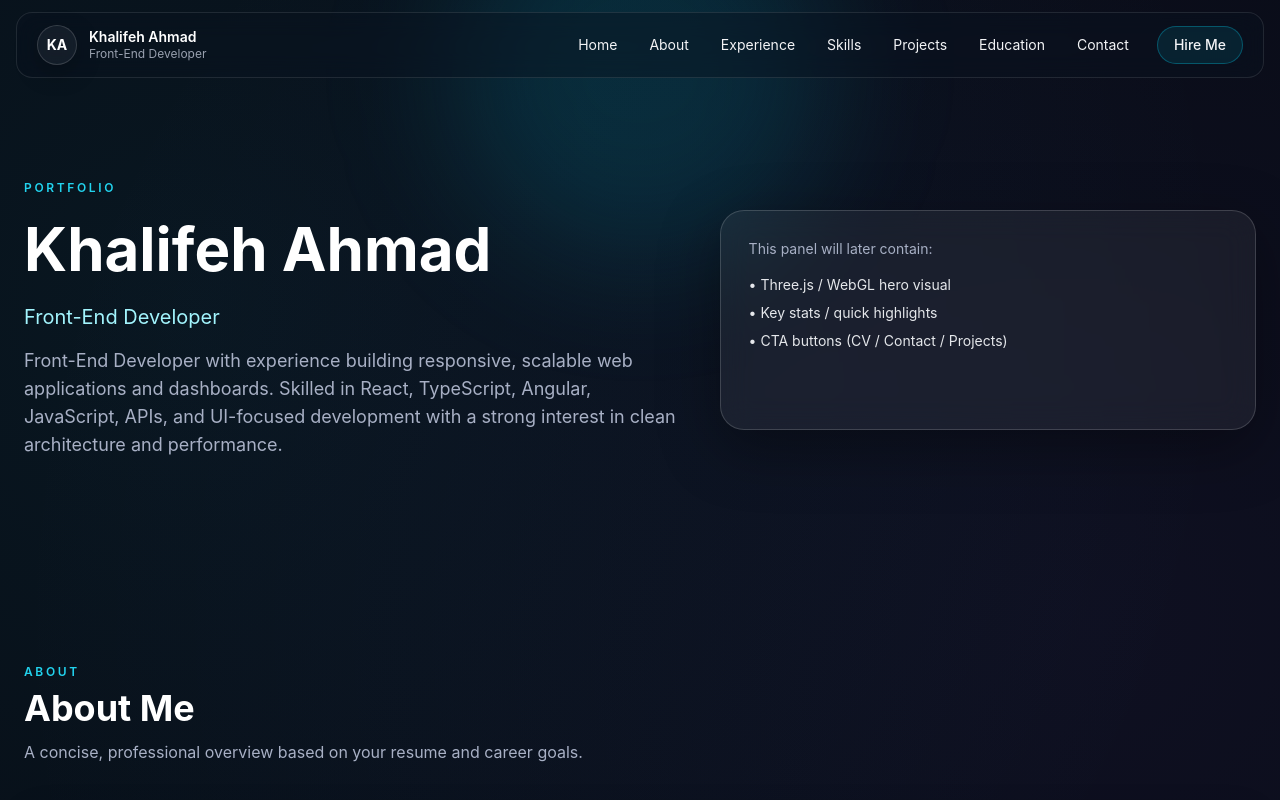
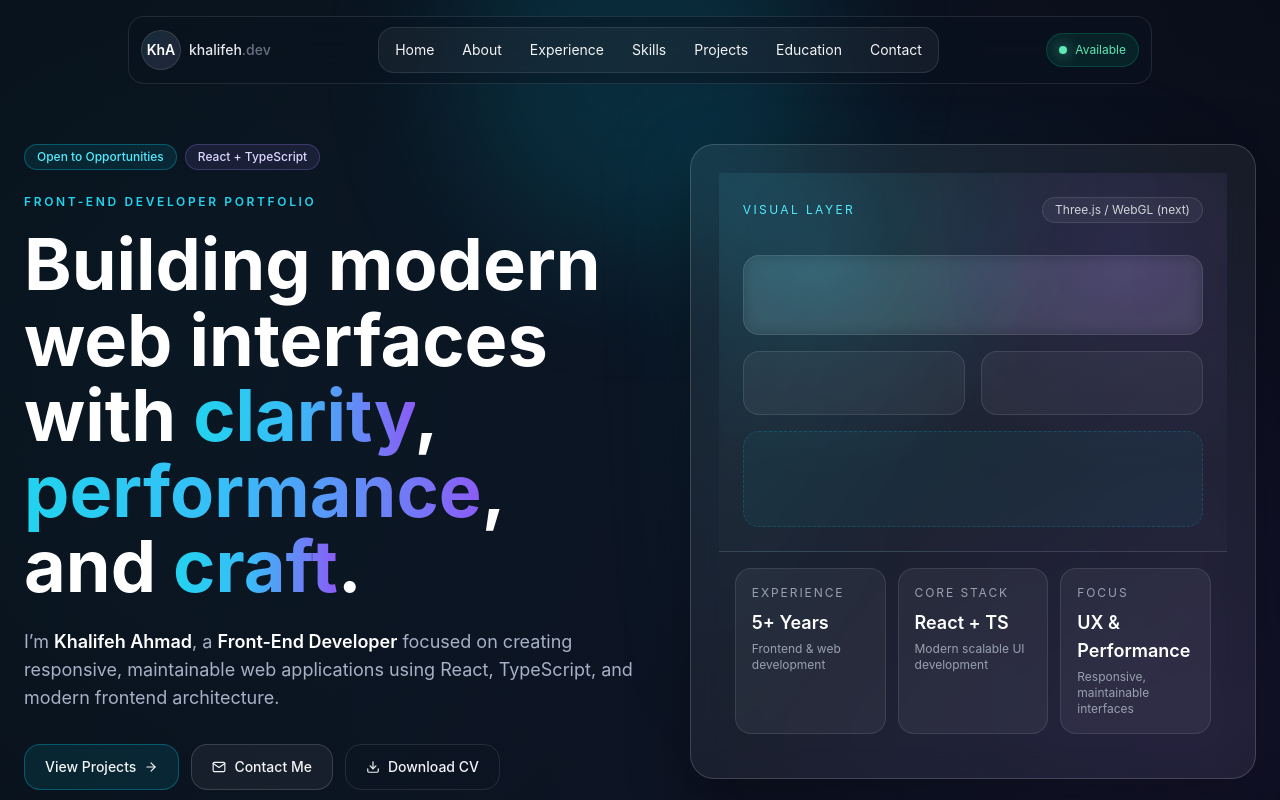
Before and after one commit to khalifeh-Ahmad/khalifeh.ahmad, a React (Vite) app: page / in a window 1280 px wide. Shown: the top 800 px of the page. Built offline with nearby package versions, Linux system fonts and the light colour scheme.

Commit message:
hero section

```diff
--- a/src/components/common/Header.tsx
+++ b/src/components/common/Header.tsx
@@ -11,13 +11,9 @@ function Header() {
   const [scrolled, setScrolled] = useState(false);
 
   useEffect(() => {
-    const onScroll = () => {
-      setScrolled(window.scrollY > 12);
-    };
-
+    const onScroll = () => setScrolled(window.scrollY > 8);
     onScroll();
     window.addEventListener("scroll", onScroll, { passive: true });
-
     return () => window.removeEventListener("scroll", onScroll);
   }, []);
 
@@ -40,68 +36,87 @@ function Header() {
 
   return (
     <>
-      <header className="sticky top-0 z-50 px-3 pt-3 md:px-4">
+      <header className="fixed inset-x-0 top-0 z-50 px-3 pt-4 md:px-4">
         <Container className="px-0">
+          <div className="flex items-center justify-center">
             <div
               className={cn(
-              "flex items-center justify-between rounded-2xl border px-4 py-3 transition-all duration-300 md:px-5",
+                "flex w-full max-w-5xl items-center justify-between gap-3 rounded-2xl border px-3 py-2.5 transition-all duration-300",
                 scrolled
-                ? "border-white/15 bg-[#0b1220]/75 shadow-[0_10px_35px_rgba(0,0,0,0.28)] backdrop-blur-xl"
-                : "border-white/10 bg-[#0b1220]/45 backdrop-blur-md",
+                  ? "border-white/15 bg-[#0b1220]/70 shadow-[0_12px_40px_rgba(0,0,0,0.30)] backdrop-blur-xl"
+                  : "border-white/10 bg-[#0b1220]/45 backdrop-blur-lg",
               )}
             >
+              {/* Left: Logo */}
+              <div className="shrink-0">
                 <Logo />
+              </div>
 
-            {/* Desktop Nav */}
+              {/* Center: Desktop pill nav */}
               <nav
                 aria-label="Primary"
-              className="hidden items-center gap-2 md:flex"
+                className="hidden min-w-0 items-center justify-center md:flex"
               >
+                <div className="flex items-center gap-1 rounded-2xl border border-white/10 bg-white/5 p-1">
                   {NAV_ITEMS.map((item) => (
                     <a
                       key={item.id}
                       href={item.href}
-                  className="rounded-xl px-3 py-2 text-sm text-gray-300 transition hover:bg-white/5 hover:text-white"
+                      className={cn(
+                        "relative rounded-xl px-3 py-2 text-sm text-gray-300 transition",
+                        "hover:bg-white/6 hover:text-white",
+                      )}
                     >
-                  {item.label}
+                      <span className="relative z-10">{item.label}</span>
                     </a>
                   ))}
-
-              <a
-                href="#contact"
-                className="ml-2 inline-flex items-center rounded-xl border border-cyan-400/30 bg-cyan-400/10 px-4 py-2 text-sm font-medium text-cyan-300 transition hover:border-cyan-300/40 hover:bg-cyan-300/10 hover:text-cyan-200"
-              >
-                Hire Me
-              </a>
+                </div>
               </nav>
 
-            {/* Mobile Toggle */}
+              {/* Right: subtle utility + mobile toggle */}
+              <div className="flex items-center gap-2">
+                {/* Decorative status dot / availability chip (desktop only) */}
+                <div className="hidden items-center gap-2 rounded-xl border border-emerald-400/20 bg-emerald-400/10 px-3 py-2 text-xs text-emerald-300 md:inline-flex">
+                  <span className="inline-block h-2 w-2 rounded-full bg-emerald-300 shadow-[0_0_14px_rgba(110,231,183,0.8)]" />
+                  Available
+                </div>
+
                 <button
                   type="button"
                   onClick={() => setMobileOpen((prev) => !prev)}
-              className="inline-flex h-10 w-10 items-center justify-center rounded-xl border border-white/10 bg-white/5 text-gray-200 transition hover:bg-white/10 md:hidden"
+                  className={cn(
+                    "inline-flex h-10 w-10 items-center justify-center rounded-xl border text-gray-200 transition md:hidden",
+                    mobileOpen
+                      ? "border-white/20 bg-white/10"
+                      : "border-white/10 bg-white/5 hover:bg-white/10",
+                  )}
                   aria-label={
-                mobileOpen ? "Close navigation menu" : "Open navigation menu"
+                    mobileOpen
+                      ? "Close navigation menu"
+                      : "Open navigation menu"
                   }
                   aria-expanded={mobileOpen}
                   aria-controls="mobile-nav-panel"
                 >
-              {mobileOpen ? <HiXMark size={22} /> : <HiBars3 size={22} />}
+                  {mobileOpen ? <HiXMark size={20} /> : <HiBars3 size={20} />}
                 </button>
+              </div>
+            </div>
           </div>
         </Container>
       </header>
 
-      {/* Mobile Menu Panel */}
+      {/* Mobile menu panel (floating card, not full-width dropdown) */}
       <div
         className={cn(
-          "fixed inset-x-0 top-[76px] z-40 px-3 transition-all duration-300 md:hidden",
+          "fixed inset-x-0 top-[78px] z-40 px-3 transition-all duration-300 md:hidden",
           mobileOpen
             ? "pointer-events-auto translate-y-0 opacity-100"
             : "pointer-events-none -translate-y-2 opacity-0",
         )}
       >
         <Container className="px-0">
+          <div className="mx-auto max-w-5xl">
             <nav
               id="mobile-nav-panel"
               aria-label="Mobile navigation"
@@ -120,26 +135,24 @@ function Header() {
                 ))}
 
                 <div className="mt-2 border-t border-white/10 pt-2">
-                <a
-                  href="#contact"
-                  onClick={() => setMobileOpen(false)}
-                  className="flex w-full items-center justify-center rounded-xl border border-cyan-400/30 bg-cyan-400/10 px-4 py-3 text-sm font-medium text-cyan-300 transition hover:bg-cyan-300/10"
-                >
-                  Hire Me
-                </a>
+                  <div className="flex items-center gap-2 rounded-xl px-4 py-3 text-sm text-emerald-300">
+                    <span className="inline-block h-2 w-2 rounded-full bg-emerald-300 shadow-[0_0_14px_rgba(110,231,183,0.8)]" />
+                    Available for opportunities
+                  </div>
                 </div>
               </div>
             </nav>
+          </div>
         </Container>
       </div>
 
-      {/* Mobile backdrop */}
+      {/* Backdrop */}
       <button
         type="button"
         aria-label="Close navigation overlay"
         onClick={() => setMobileOpen(false)}
         className={cn(
-          "fixed inset-0 z-30 bg-black/35 transition-opacity duration-300 md:hidden",
+          "fixed inset-0 z-30 bg-black/30 transition-opacity duration-300 md:hidden",
           mobileOpen ? "opacity-100" : "pointer-events-none opacity-0",
         )}
       />
--- a/src/components/common/Logo.tsx
+++ b/src/components/common/Logo.tsx
@@ -2,20 +2,17 @@ function Logo() {
   return (
     <a
       href="#hero"
-      className="group inline-flex items-center gap-3"
       aria-label="Go to homepage section"
+      className="group inline-flex items-center gap-2"
     >
-      <span className="inline-flex h-10 w-10 items-center justify-center rounded-xl border border-white/15 bg-white/5 text-sm font-bold text-white shadow-[0_8px_24px_rgba(0,0,0,0.25)] backdrop-blur">
-        KA
+      <span className="relative inline-flex h-10 w-10 items-center justify-center overflow-hidden rounded-xl border border-white/15 bg-white/5 text-sm font-semibold text-white backdrop-blur">
+        <span className="absolute inset-0 bg-gradient-to-br from-cyan-400/10 to-violet-400/10 opacity-80" />
+        <span className="relative">KhA</span>
       </span>
 
-      <span className="hidden sm:block">
-        <span className="block text-sm font-semibold leading-none text-white">
-          Khalifeh Ahmad
-        </span>
-        <span className="mt-1 block text-xs leading-none text-gray-400 group-hover:text-gray-300">
-          Front-End Developer
-        </span>
+      <span className="hidden lg:block text-sm font-medium text-gray-200 group-hover:text-white transition">
+        khalifeh
+        <span className="text-gray-500">.dev</span>
       </span>
     </a>
   );
--- /dev/null
+++ b/src/data/hero.ts
@@ -0,0 +1,23 @@
+export interface HeroStat {
+  label: string;
+  value: string;
+  hint?: string;
+}
+
+export const heroStats: HeroStat[] = [
+  {
+    label: "Experience",
+    value: "5+ Years",
+    hint: "Frontend & web development",
+  },
+  {
+    label: "Core Stack",
+    value: "React + TS",
+    hint: "Modern scalable UI development",
+  },
+  {
+    label: "Focus",
+    value: "UX & Performance",
+    hint: "Responsive, maintainable interfaces",
+  },
+];
--- /dev/null
+++ b/src/data/social.ts
@@ -0,0 +1,19 @@
+import { profileData } from "@/data/profile";
+
+export const socialLinks = [
+  {
+    label: "Email",
+    href: profileData.email ? `mailto:${profileData.email}` : "#contact",
+    shortLabel: "Email",
+  },
+  {
+    label: "LinkedIn",
+    href: profileData.linkedin || "#",
+    shortLabel: "LinkedIn",
+  },
+  {
+    label: "GitHub",
+    href: profileData.github || "#",
+    shortLabel: "GitHub",
+  },
+] as const;
--- a/src/layouts/MainLayout.tsx
+++ b/src/layouts/MainLayout.tsx
@@ -17,7 +17,8 @@ function MainLayout({ children }: PropsWithChildren) {
 
       <Header />
 
-      <div>{children}</div>
+      {/* top spacing for floating fixed header */}
+      <div className="pt-24 md:pt-28">{children}</div>
     </div>
   );
 }
--- a/src/sections/Hero/HeroSection.tsx
+++ b/src/sections/Hero/HeroSection.tsx
@@ -1,34 +1,160 @@
+import { FiArrowRight, FiDownload, FiMail } from "react-icons/fi";
+
+import Badge from "@/components/ui/Badge";
 import Card from "@/components/ui/Card";
 import Container from "@/components/ui/Container";
+import { heroStats } from "@/data/hero";
 import { profileData } from "@/data/profile";
+import { socialLinks } from "@/data/social";
 
 function HeroSection() {
   return (
-    <section id="hero" className="section anchor-offset relative">
+    <section id="hero" className="section anchor-offset relative pt-4 md:pt-8">
       <Container>
-        <div className="grid items-center gap-10 lg:grid-cols-[1.1fr_0.9fr]">
-          <div>
-            <p className="eyebrow">Portfolio</p>
+        <div className="grid items-start gap-8 lg:grid-cols-[1.05fr_0.95fr] lg:gap-10">
+          {/* Left Content */}
+          <div className="relative">
+            {/* Intro badges row */}
+            <div className="flex flex-wrap items-center gap-2">
+              <Badge>Open to Opportunities</Badge>
+              <Badge className="border-violet-400/25 bg-violet-400/10 text-violet-200">
+                React + TypeScript
+              </Badge>
+            </div>
 
-            <h1 className="heading-display mt-4 text-white">
-              {profileData.fullName}
-            </h1>
+            {/* Headline */}
+            <div className="mt-6">
+              <p className="eyebrow">Front-End Developer Portfolio</p>
 
-            <p className="mt-4 text-lg text-cyan-200 md:text-xl">
-              {profileData.role}
+              <h1 className="mt-4 text-4xl font-bold leading-[1.05] text-white md:text-6xl xl:text-7xl">
+                Building modern web interfaces with{" "}
+                <span className="accent-gradient-text">clarity</span>,{" "}
+                <span className="accent-gradient-text">performance</span>, and{" "}
+                <span className="accent-gradient-text">craft</span>.
+              </h1>
+
+              <p className="body-lg mt-6 max-w-2xl">
+                I’m{" "}
+                <span className="font-semibold text-white">
+                  {profileData.fullName}
+                </span>
+                , a{" "}
+                <span className="font-semibold text-white">
+                  {profileData.role}
+                </span>{" "}
+                focused on creating responsive, maintainable web applications
+                using React, TypeScript, and modern frontend architecture.
+              </p>
+            </div>
+
+            {/* CTA Buttons */}
+            <div className="mt-8 flex flex-wrap items-center gap-3">
+              <a
+                href="#projects"
+                className="group inline-flex items-center gap-2 rounded-2xl border border-cyan-400/30 bg-cyan-400/10 px-5 py-3 text-sm font-medium text-cyan-200 transition hover:border-cyan-300/40 hover:bg-cyan-300/10 hover:text-cyan-100"
+              >
+                View Projects
+                <FiArrowRight className="transition-transform group-hover:translate-x-0.5" />
+              </a>
+
+              <a
+                href="#contact"
+                className="inline-flex items-center gap-2 rounded-2xl border border-white/15 bg-white/5 px-5 py-3 text-sm font-medium text-gray-100 transition hover:bg-white/10"
+              >
+                <FiMail />
+                Contact Me
+              </a>
+
+              {/* Wire this to imported PDF in a later step if needed */}
+              <a
+                href="#"
+                onClick={(e) => e.preventDefault()}
+                className="inline-flex items-center gap-2 rounded-2xl border border-white/10 px-5 py-3 text-sm font-medium text-gray-300 transition hover:border-white/20 hover:bg-white/5 hover:text-white"
+                title="Resume download will be wired to the uploaded PDF in the CV step"
+              >
+                <FiDownload />
+                Download CV
+              </a>
+            </div>
+
+            {/* Social / quick links */}
+            <div className="mt-6 flex flex-wrap items-center gap-2">
+              {socialLinks.map((link) => (
+                <a
+                  key={link.label}
+                  href={link.href}
+                  target={link.href.startsWith("http") ? "_blank" : undefined}
+                  rel={
+                    link.href.startsWith("http")
+                      ? "noreferrer noopener"
+                      : undefined
+                  }
+                  className="rounded-xl border border-white/10 bg-white/5 px-3 py-2 text-xs text-gray-300 transition hover:border-white/15 hover:bg-white/10 hover:text-white"
+                >
+                  {link.shortLabel}
+                </a>
+              ))}
+            </div>
+
+            {/* Trust / focus note */}
+            <p className="mt-5 text-sm text-soft">
+              Experience across product interfaces, dashboards, enterprise
+              workflows, and scalable frontend features.
             </p>
-
-            <p className="body-lg mt-4 max-w-2xl">{profileData.summary}</p>
           </div>
 
-          <Card variant="strong" className="min-h-[220px]">
-            <p className="text-sm text-muted">This panel will later contain:</p>
-            <ul className="mt-4 space-y-2 text-sm text-gray-200">
-              <li>• Three.js / WebGL hero visual</li>
-              <li>• Key stats / quick highlights</li>
-              <li>• CTA buttons (CV / Contact / Projects)</li>
-            </ul>
-          </Card>
+          {/* Right Visual Panel */}
+          <div className="relative">
+            {/* Glow accent behind panel */}
+            <div
+              aria-hidden="true"
+              className="absolute -inset-4 -z-10 rounded-[2rem] bg-gradient-to-br from-cyan-500/10 via-transparent to-violet-500/10 blur-2xl"
+            />
+
+            <Card variant="strong" className="overflow-hidden p-0">
+              {/* Top visual placeholder area (Three.js/WebGL slot) */}
+              <div className="relative min-h-[280px] border-b border-white/10 bg-[radial-gradient(circle_at_20%_20%,rgba(34,211,238,0.12),transparent_45%),radial-gradient(circle_at_80%_20%,rgba(139,92,246,0.12),transparent_45%),linear-gradient(to_bottom,rgba(255,255,255,0.02),rgba(255,255,255,0.01))] p-6 md:min-h-[320px]">
+                <div className="flex items-center justify-between">
+                  <p className="text-xs uppercase tracking-[0.2em] text-cyan-300">
+                    Visual Layer
+                  </p>
+                  <span className="rounded-full border border-white/10 bg-white/5 px-3 py-1 text-xs text-gray-300">
+                    Three.js / WebGL (next)
+                  </span>
+                </div>
+
+                {/* Decorative mock “wireframe” lines */}
+                <div className="mt-8 grid gap-4">
+                  <div className="h-20 rounded-2xl border border-white/10 bg-white/5 backdrop-blur-sm" />
+                  <div className="grid grid-cols-2 gap-4">
+                    <div className="h-16 rounded-2xl border border-white/10 bg-white/5" />
+                    <div className="h-16 rounded-2xl border border-white/10 bg-white/5" />
+                  </div>
+                  <div className="h-24 rounded-2xl border border-dashed border-cyan-400/20 bg-cyan-400/5" />
+                </div>
+              </div>
+
+              {/* Bottom stats area */}
+              <div className="grid gap-3 p-4 sm:grid-cols-3">
+                {heroStats.map((stat) => (
+                  <div
+                    key={stat.label}
+                    className="rounded-2xl border border-white/10 bg-white/5 p-4"
+                  >
+                    <p className="text-xs uppercase tracking-[0.16em] text-gray-400">
+                      {stat.label}
+                    </p>
+                    <p className="mt-2 text-lg font-semibold text-white">
+                      {stat.value}
+                    </p>
+                    {stat.hint && (
+                      <p className="mt-1 text-xs text-gray-400">{stat.hint}</p>
+                    )}
+                  </div>
+                ))}
+              </div>
+            </Card>
+          </div>
         </div>
       </Container>
     </section>
```
Also changed, not shown: 1 other file (tests, documents, lock files or other folders). Lines whose indentation alone changed are shown as unchanged.
